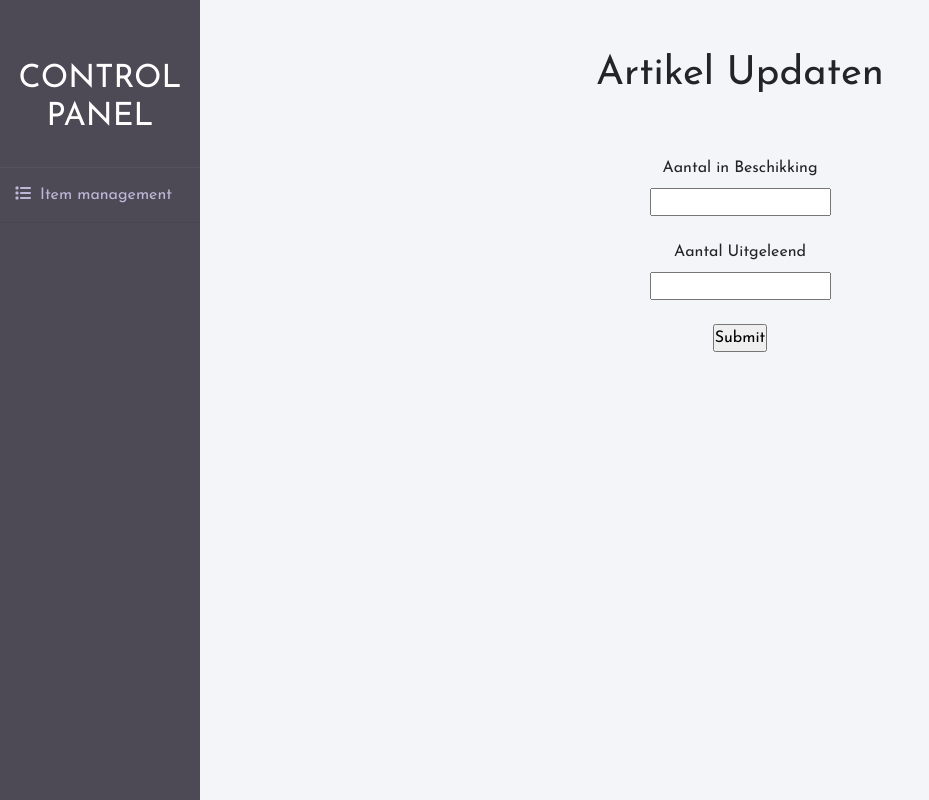
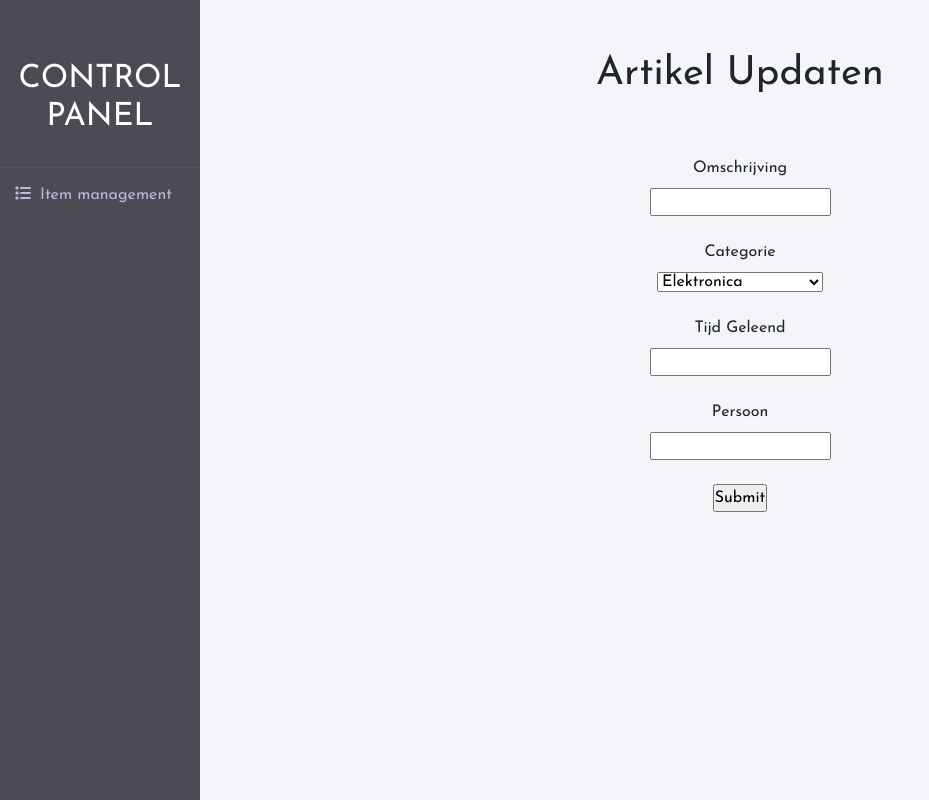
Before and after one commit to Moemin-A/oefenkerntaakexamen, a PHP site: page /artikels/update in a window 1280 px wide. Shown: the whole page, without its empty margins (0-929 px from the left). Run offline with PHP 8.4, Linux system fonts and the light colour scheme; data that the repository does not hold is empty; some libraries are stand-ins or nearby versions.

Commit message:
Finished Update

```diff
--- a/app/models/Artikelen.php
+++ b/app/models/Artikelen.php
@@ -35,22 +35,27 @@
             try {
                 $this->db->query("UPDATE artikel
                 SET
-                    AantalInBeschikking = :aantalinbeschikking,
-                    AantalInLeen = :aantaluitgeleend
+                    Omschrijving = :omschrijving,
+                    CategorieId = :categorieid,
+                    TijdGeleend = :tijdgeleend,
+                    Persoon = :persoon
+
                 WHERE Id = :id");
 
             $this->db->bind(":id", $post["id"], PDO::PARAM_INT);
-            $this->db->bind(":aantalinbeschikking", $post["aantalinbeschikking"], PDO::PARAM_INT);
-            $this->db->bind(":aantaluitgeleend", $post["aantaluitgeleend"], PDO::PARAM_INT);
+            $this->db->bind(":omschrijving", $post["omschrijving"]);
+            $this->db->bind(":categorieid", $post["categorieid"], PDO::PARAM_INT);
+            $this->db->bind(":tijdgeleend", $post["tijdgeleend"], PDO::PARAM_INT);
+            $this->db->bind(":persoon", $post["persoon"], PDO::PARAM_INT);
 
             $this->db->execute();
 
             // Checks for success / errors and prints message accordingly
             echo '<script>alert("Updated successfully")</script>';
-            header("Refresh:3; http://www.mboutrechtmagazijn.nl/artikels");
+            header("Refresh:3; http://oefenkerntaakexamen.nl/artikels");
             } catch(PDOException $e) {
                 echo '<script>alert("Update Failed")</script>' . $e->getMessage();
-                header("Refresh:3; http://www.mboutrechtmagazijn.nl/artikels");
+                header("Refresh:3; http://oefenkerntaakexamen.nl/artikels");
             }
 
         }
@@ -63,10 +68,10 @@
 
                 // Checks for success / errors and prints message accordingly
                 echo '<script>alert("Deleted artikel successfully")</script>';
-                header("Refresh:1; http://www.mboutrechtmagazijn.nl/artikels");
+                header("Refresh:1; http://oefenkerntaakexamen.nl/artikels");
             } catch(PDOException $e) {
                 echo '<script>alert("Delete Failed")</script>' . $e->getMessage();
-                header("Refresh:3; http://www.mboutrechtmagazijn.nl/artikels");
+                header("Refresh:3; http://oefenkerntaakexamen.nl/artikels");
             }
 
         }
@@ -86,11 +91,11 @@
 
             // Checks for success / errors and prints message accordingly
                 echo '<script>alert("New records created successfully")</script>';
-                header("Refresh:3; http://www.mboutrechtmagazijn.nl/pages/aanvragen");
+                header("Refresh:3; http://oefenkerntaakexamen.nl/pages/aanvragen");
             }
             catch(PDOException $e) {
                 echo '<script>alert("Insert Failed")</script>' . $e->getMessage();
-                header("Refresh:3; http://www.mboutrechtmagazijn.nl/pages/aanvragen");
+                header("Refresh:3; http://oefenkerntaakexamen.nl/pages/aanvragen");
             }
         }
     }
--- a/app/views/artikels/update.php
+++ b/app/views/artikels/update.php
@@ -32,10 +32,23 @@
     <center>
     <form action="/artikels/update/<?=$data["row"]->Id?>" method="post" >
         <table>
-            <label for="aib">Aantal in Beschikking</label><br>
-            <input type="number" id="aantalinbeschikking" name="aantalinbeschikking" value="<?=$data["row"]->AantalInBeschikking?>" required><br><br>
-            <label for="au">Aantal Uitgeleend</label><br>
-            <input type="number" id="aantaluitgeleend" name="aantaluitgeleend" value="<?=$data["row"]->AantalInLeen?>"required><br><br>
+            <!-- Omschrijving -->
+            <label for="oms">Omschrijving</label><br>
+            <input type="text" id="omschrijving" name="omschrijving" value="<?=$data["row"]->Omschrijving?>" required><br><br>
+            <!-- Categorie -->
+            <label for="cat">Categorie</label><br>
+            <select name="categorieid" id="categorieid" value="<?=$data["row"]->CategorieId?>"required>>
+            <option value="1">Elektronica</option>
+            <option value="2">Studieboeken</option>
+            <option value="3">keuzedeelproducten</option>
+            <option value="4">Schoolmaterialen</option>
+            </select><br><br>
+            <!-- Tijd Geleend -->
+            <label for="tgl">Tijd Geleend</label><br>
+            <input type="number" id="tijdgeleend" name="tijdgeleend" value="<?=$data["row"]->TijdGeleend?>"required><br><br>
+            <!-- Persoon -->
+            <label for="prs">Persoon</label><br>
+            <input type="number" id="persoon" name="persoon" value="<?=$data["row"]->Persoon?>"required><br><br>
             <input type="hidden" name="id" value="<?=$data["row"]->Id?>">
             <input type="submit" name="submit" value="Submit">
         </table>
--- a/public/admin-navbar.php
+++ b/public/admin-navbar.php
@@ -15,7 +15,7 @@
         <div class="sidebar">
             <h2>control panel</h2>
             <ul>
-                <li><a href="http://www.mboutrechtmagazijn.nl/pages/index"><i class="fas fa-list"></i>Item management</a></li>
+                <li><a href="http://oefenkerntaakexamen.nl//pages/index"><i class="fas fa-list"></i>Item management</a></li>
             </ul>
         </div>
     </div>
```
